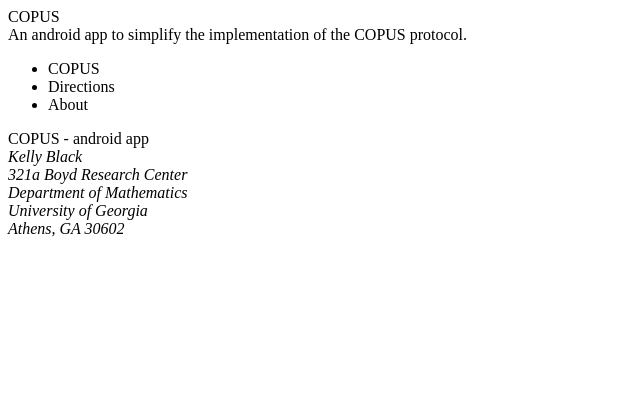
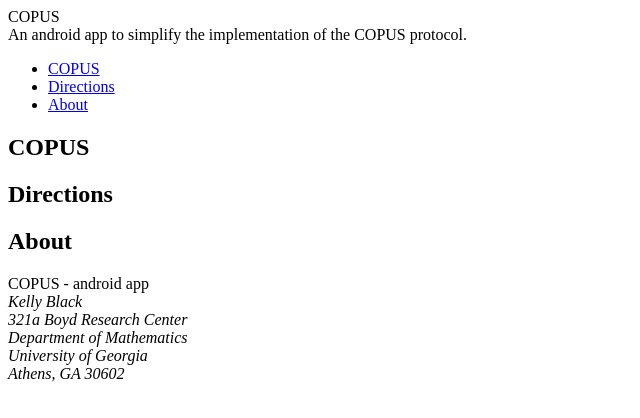
Before and after one commit to KellyBlack/COPUS, a plain HTML site: page www/index.html in a window 1280 px wide. Shown: the whole page, without its empty margins (0-640 px from the left). Drawn offline with Linux system fonts and the light colour scheme.

Commit message:
Added navigation anchors for the static web site

```diff
--- a/www/index.html
+++ b/www/index.html
@@ -12,13 +12,26 @@
 
 <nav>
 <ul>
-<li>COPUS</li>
-<li>Directions</li>
-<li>About</li>
+<li><a href="#copus">COPUS</a></li>
+<li><a href="#directions">Directions</a></li>
+<li><a href="#about">About</a></li>
 </ul>
 </nav>
 
 <article>
+
+<section>
+<h2><a name="#copus">COPUS</a></h2>
+</section>
+
+<section>
+<h2><a name="#directions">Directions</a></h2>
+</section>
+
+<section>
+<h2><a name="#about">About</a></h2>
+</section>
+
 </article>
 
 <footer>
```
